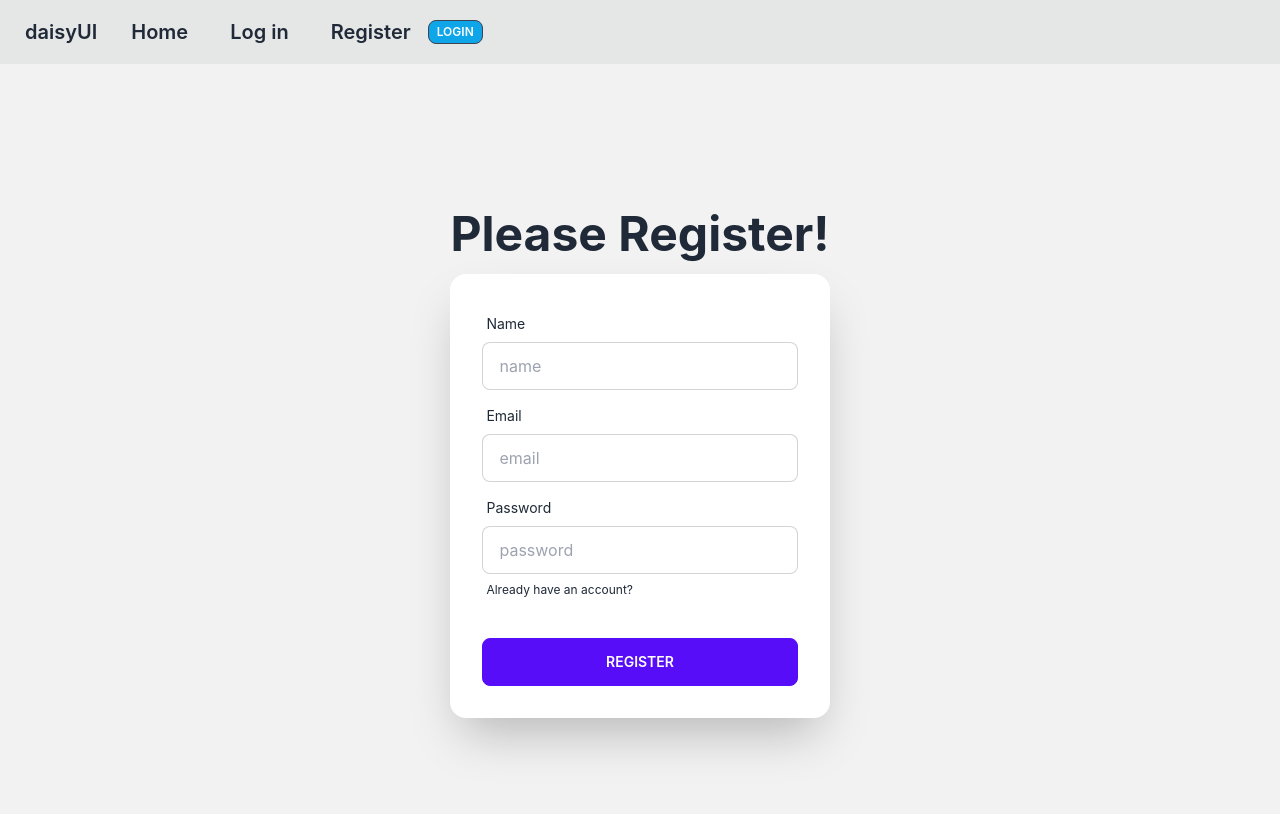
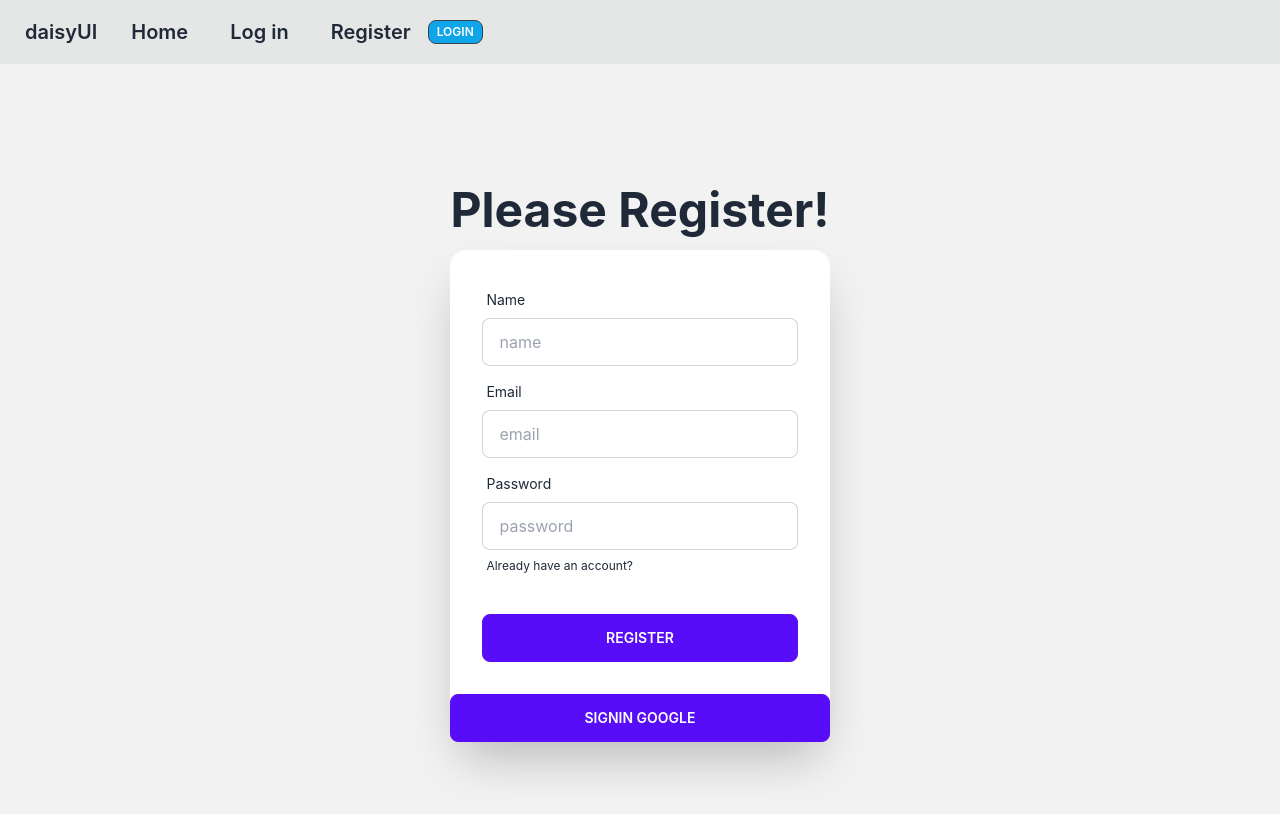
Before and after one commit to HasanMdKamrul/auth-router-context-app, a React (Create React App) app: page /register in a window 1280 px wide. Shown: the top 814 px of the page. Built offline with nearby package versions, Linux system fonts and the light colour scheme; no server answers.

Commit message:
Google sign In added

```diff
--- a/src/components/Register.js
+++ b/src/components/Register.js
@@ -4,7 +4,7 @@ import { AuthContext } from '../contexts/UserContextPractice';
 
 const Register = () => {
 
-    const {createUser} = useContext(AuthContext);
+    const {createUser,googleAuthentication} = useContext(AuthContext);
 
 
 
@@ -27,9 +27,23 @@ const Register = () => {
             console.log(result.user);
         })
         .catch(error=> console.error('error', error))
+    };
 
+    const googleSigInHandler = ()=>{
+
+        const signInGoogle = async ()=>{
+            try {
+                const result = await googleAuthentication();
+                console.log(result.user)
+            } catch (error) {
+                console.log(error)
+            }
+        };
+
+        signInGoogle()
 
     }
+
   return (
     <div>
       <div className="hero min-h-screen bg-base-200">
@@ -87,6 +101,7 @@ const Register = () => {
               </div>
             </div>
             </form>
+            <button onClick={googleSigInHandler} type="button" className="btn btn-primary">SignIn Google</button>
           </div>
         </div>
       </div>
--- a/src/contexts/UserContextPractice.js
+++ b/src/contexts/UserContextPractice.js
@@ -1,8 +1,10 @@
 import {
     createUserWithEmailAndPassword,
     getAuth,
+    GoogleAuthProvider,
     onAuthStateChanged,
     signInWithEmailAndPassword,
+    signInWithPopup,
     signOut
 } from "firebase/auth";
 import React, { createContext, useEffect, useState } from "react";
@@ -13,13 +15,19 @@ export const AuthContext = createContext();
 const auth = getAuth(app);
 
 const UserContextPractice = ({ children }) => {
+
+    const googleProvider = new GoogleAuthProvider();
   const [user, setUser] = useState(null);
 
   const createUser = (email, password) =>
     createUserWithEmailAndPassword(auth, email, password);
+
   const signIn = (email, password) =>
     signInWithEmailAndPassword(auth, email, password);
+
   const logOut = () => signOut(auth);
+
+  const googleAuthentication = ()=> signInWithPopup(auth,googleProvider);
 
   useEffect(() => {
     const unsubscribe = onAuthStateChanged(auth, (currentUser) => {
@@ -33,7 +41,7 @@ const UserContextPractice = ({ children }) => {
     return () => unsubscribe();
   }, []);
 
-  const authInfo = { user, createUser, signIn, logOut };
+  const authInfo = { user, createUser, signIn, logOut,googleAuthentication };
 
   return (
     <div>
```
